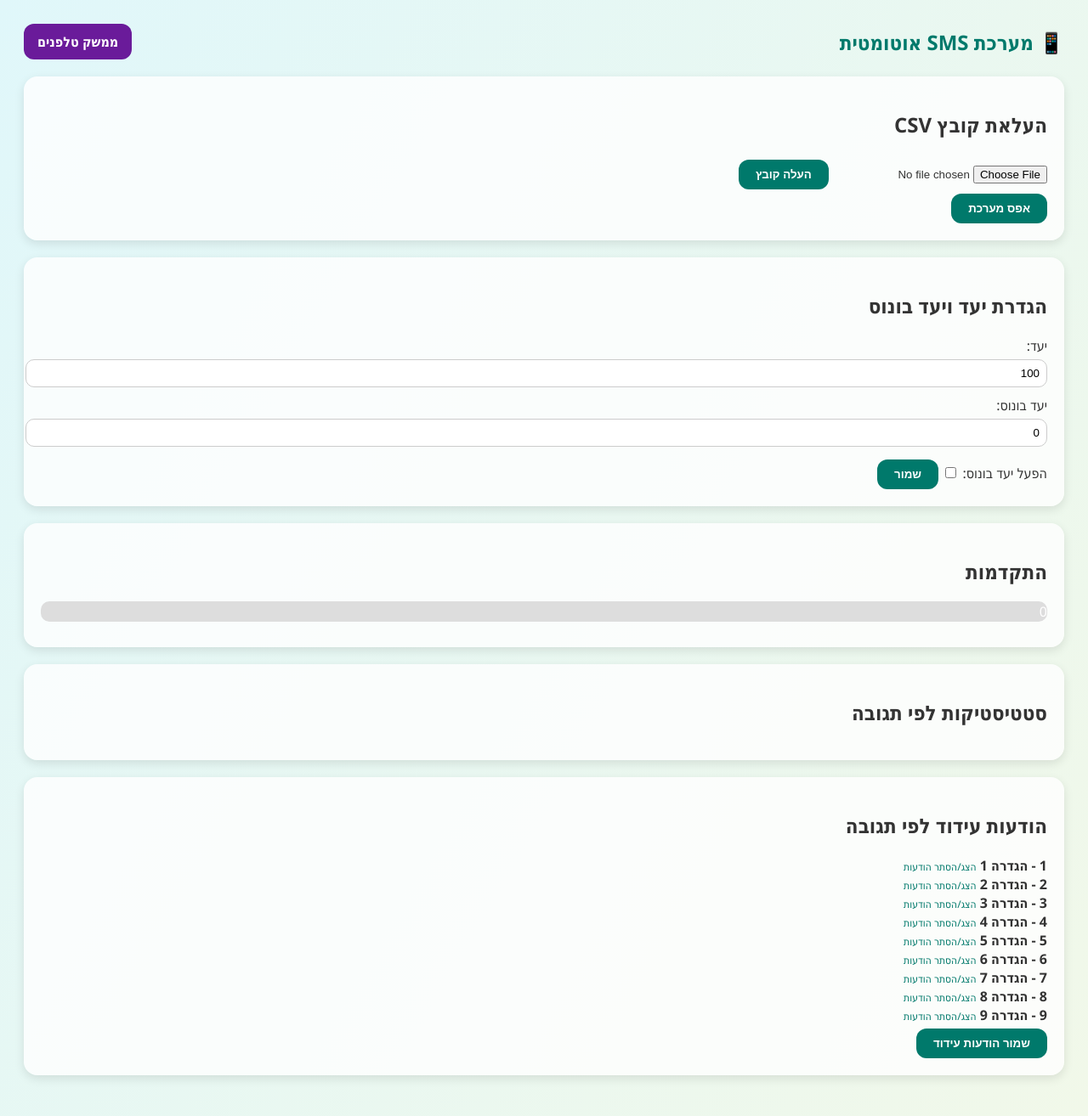
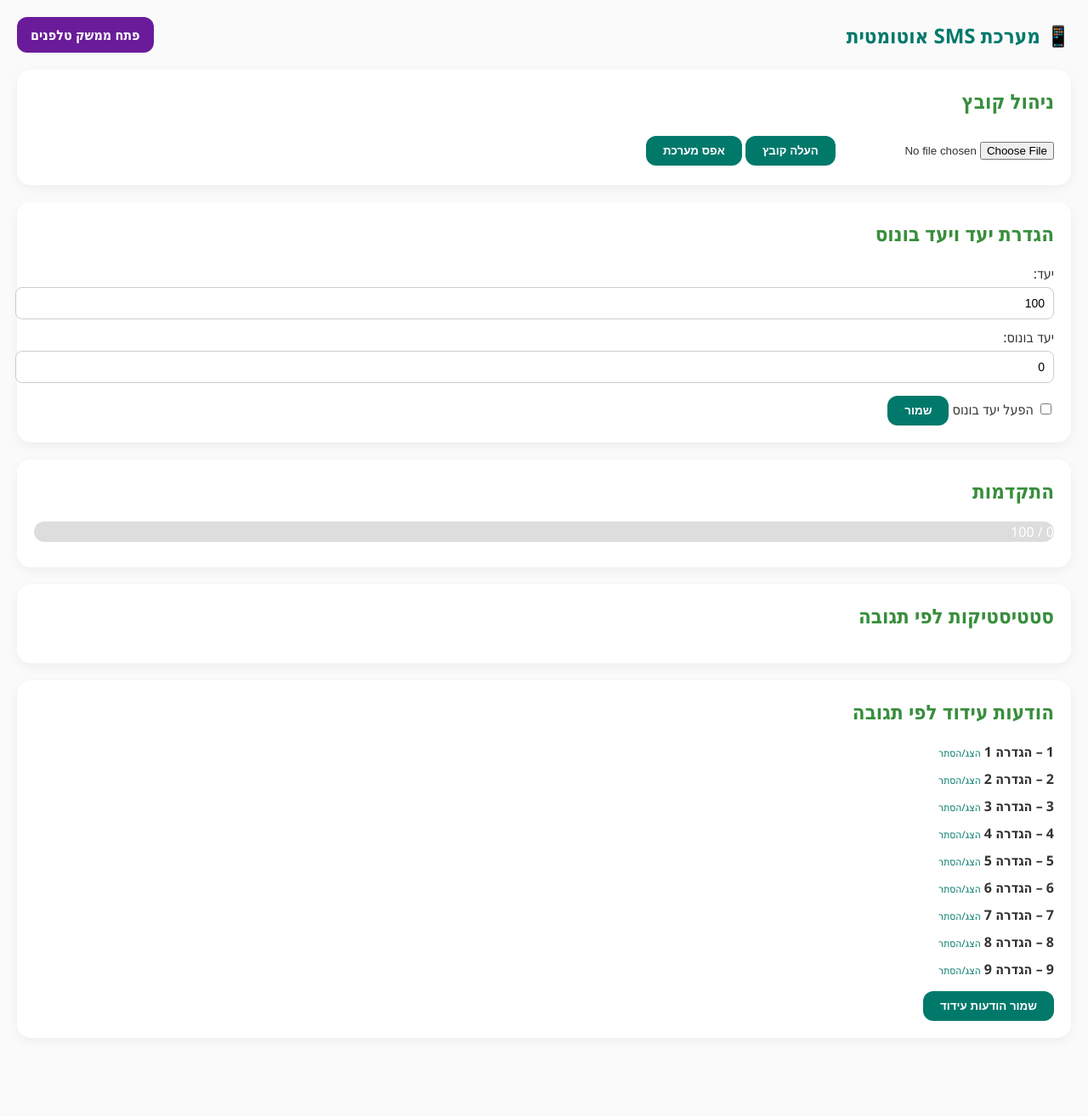
Before and after one commit to uriya222972/sms-auto-bot, a Flask app: page / in a window 1280 px wide. Shown: the whole page at 85% size. After the commit the page ends 1202 px from the top, so only its background shows below. Run offline with Flask 3, Linux system fonts and the light colour scheme.

Commit message:
Update index.html

```diff
--- a/templates/index.html
+++ b/templates/index.html
@@ -5,26 +5,26 @@
   <title>מערכת SMS אוטומטית</title>
   <meta name="viewport" content="width=device-width, initial-scale=1">
   <style>
+    /* גופנים, רקע וכללי */
     body {
       font-family: 'Segoe UI', Tahoma, sans-serif;
-      background: linear-gradient(120deg, #e0f7fa, #f1f8e9);
+      background: #fafafa;
       color: #333;
       padding: 20px;
+      margin: 0;
+      direction: rtl;
     }
-
     .header-bar {
       display: flex;
       justify-content: space-between;
       align-items: center;
       margin-bottom: 20px;
     }
-
     .logo-title {
       font-size: 24px;
       font-weight: bold;
       color: #00796b;
     }
-
     .telephony-button {
       background-color: #6a1b9a;
       color: white;
@@ -33,25 +33,34 @@
       text-decoration: none;
       font-weight: bold;
     }
-
+    .telephony-button:hover {
+      background-color: #4a148c;
+    }
     .section {
-      background: #ffffffcc;
+      background: white;
       border-radius: 16px;
-      box-shadow: 0 4px 12px rgba(0,0,0,0.1);
+      box-shadow: 0 4px 12px rgba(0,0,0,0.05);
       padding: 20px;
       margin-bottom: 20px;
     }
-
+    h2 {
+      margin-top: 0;
+      color: #388e3c;
+    }
     input[type="text"], input[type="number"], textarea, select {
       width: 100%;
-      padding: 8px;
+      padding: 10px;
       margin-top: 5px;
       margin-bottom: 10px;
       border: 1px solid #ccc;
-      border-radius: 10px;
+      border-radius: 8px;
+      font-size: 14px;
     }
-
-    input[type="submit"], button {
+    input[type="file"] {
+      margin-top: 5px;
+      margin-bottom: 10px;
+    }
+    button, input[type="submit"] {
       background-color: #00796b;
       color: white;
       border: none;
@@ -61,81 +70,71 @@
       font-weight: bold;
       margin-top: 5px;
     }
-
+    button:hover, input[type="submit"]:hover {
+      background-color: #004d40;
+    }
     .progress-bar {
       height: 24px;
       background: #ddd;
-      border-radius: 10px;
+      border-radius: 12px;
       overflow: hidden;
       margin-bottom: 10px;
     }
-
     .progress-bar-inner {
       height: 100%;
       background: #4caf50;
       text-align: center;
       color: white;
       line-height: 24px;
+      white-space: nowrap;
       transition: width 0.3s;
     }
-
-    .bonus {
-      background: #ffe0b2;
-    }
-
     .bonus .progress-bar-inner {
       background: #fb8c00;
     }
-
     .stats-boxes {
       display: flex;
       flex-wrap: wrap;
       gap: 15px;
       margin-top: 15px;
     }
-
     .stats-box {
       flex: 1 1 150px;
       background: #e1bee7;
       border-radius: 12px;
-      padding: 10px;
+      padding: 15px;
       text-align: center;
     }
-
     .stats-box-title {
       font-weight: bold;
       font-size: 18px;
       color: #6a1b9a;
     }
-
     .stats-box-value {
       font-size: 24px;
     }
-
     .response-advanced {
+      display: none;
       margin-top: 5px;
-      display: none;
     }
-
     .response-toggle {
+      font-size: 12px;
       cursor: pointer;
       color: #00796b;
-      font-size: 12px;
-      margin-bottom: 10px;
     }
   </style>
   <script>
     function toggleAdvanced(id) {
-      var el = document.getElementById(id);
-      el.style.display = el.style.display === 'none' ? 'block' : 'none';
+      document.getElementById(id).style.display =
+        document.getElementById(id).style.display === 'none' ? 'block' : 'none';
     }
-
     function addEncouragement(digit) {
-      const input = document.createElement("input");
-      input.type = "text";
-      input.name = "encouragement_" + digit;
-      input.placeholder = "הודעת עידוד";
-      document.getElementById("encs_" + digit).appendChild(input);
+      const wrapper = document.getElementById('encs_' + digit);
+      const input = document.createElement('input');
+      input.type = 'text';
+      input.name = 'encouragement_' + digit;
+      input.placeholder = 'הודעת עידוד';
+      wrapper.appendChild(input);
     }
   </script>
 </head>
@@ -143,17 +142,17 @@
 
   <div class="header-bar">
     <div class="logo-title">📱 מערכת SMS אוטומטית</div>
-    <a href="/telephony" target="_blank" class="telephony-button">ממשק טלפנים</a>
+    <a href="/telephony" target="_blank" class="telephony-button">פתח ממשק טלפנים</a>
   </div>
 
   <div class="section">
-    <h2>העלאת קובץ CSV</h2>
-    <form action="/upload" method="post" enctype="multipart/form-data">
+    <h2>ניהול קובץ</h2>
+    <form action="/upload" method="post" enctype="multipart/form-data" style="display:inline-block;">
       <input type="file" name="file" accept=".csv" required>
       <input type="submit" value="העלה קובץ">
     </form>
-    <form action="/reset" method="post" style="display:inline;">
-      <input type="submit" value="אפס מערכת" onclick="return confirm('לאפס את המערכת?');">
+    <form action="/reset" method="post" style="display:inline-block; margin-left:10px;" onsubmit="return confirm('למחוק הכול ולתחל מחדש?');">
+      <input type="submit" value="אפס מערכת">
     </form>
     {% if filename %}
       <p><strong>קובץ נבחר:</strong> {{ filename }}</p>
@@ -168,8 +167,7 @@
       <input type="number" name="target_goal" value="{{ target_goal }}">
       <label>יעד בונוס:</label>
       <input type="number" name="bonus_goal" value="{{ bonus_goal }}">
-      <label>הפעל יעד בונוס:</label>
-      <input type="checkbox" name="bonus_active" {% if bonus_active %}checked{% endif %}>
+      <label><input type="checkbox" name="bonus_active" {% if bonus_active %}checked{% endif %}> הפעל יעד בונוס</label>
       <input type="submit" value="שמור">
     </form>
   </div>
@@ -207,14 +205,14 @@
     <form method="post">
       <input type="hidden" name="update_encouragements">
       {% for digit, config in response_map.items() %}
-        <div>
-          <b>{{ digit }} - {{ config.label }}</b>
-          <span class="response-toggle" onclick="toggleAdvanced('encs_{{ digit }}')">הצג/הסתר הודעות</span>
+        <div style="margin-bottom:10px;">
+          <b>{{ digit }} – {{ config.label }}</b>
+          <span class="response-toggle" onclick="toggleAdvanced('encs_{{ digit }}')">הצג/הסתר</span>
           <div id="encs_{{ digit }}" class="response-advanced">
             {% for msg in encouragements.get(digit, []) %}
               <input type="text" name="encouragement_{{ digit }}" value="{{ msg }}">
             {% endfor %}
-            <button type="button" onclick="addEncouragement('{{ digit }}')">➕</button>
+            <button type="button" onclick="addEncouragement('{{ digit }}')">➕ הוסף הודעה</button>
           </div>
         </div>
       {% endfor %}
```
